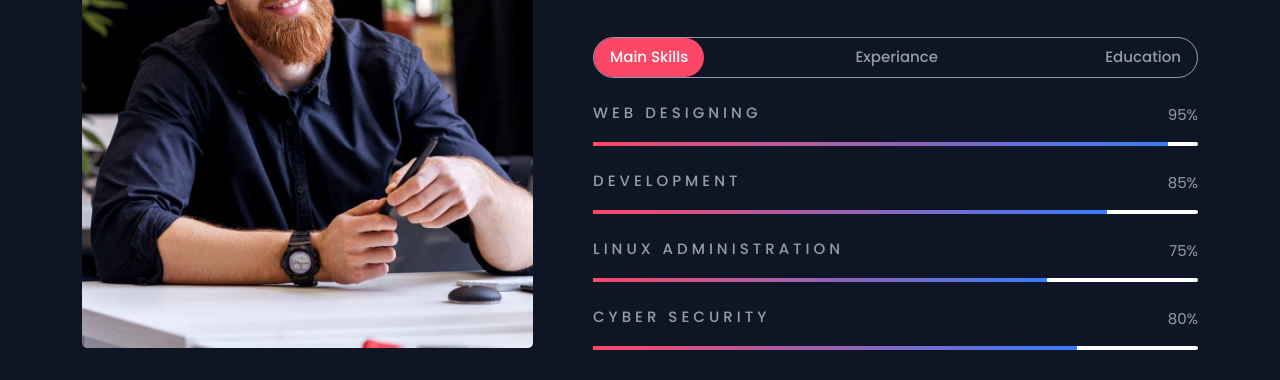
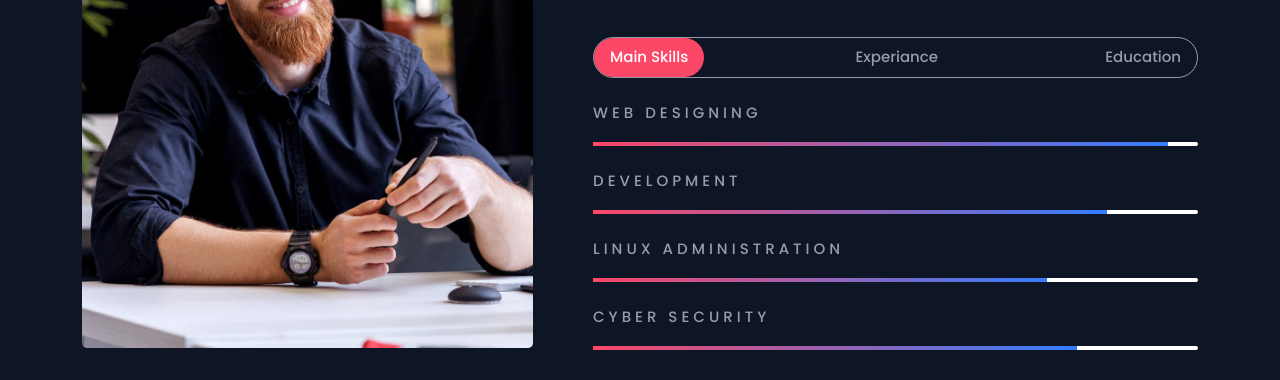
Before and after one commit to AjayAllahbadia/Ajay.github.io, a plain HTML site: page index.html in a window 1280 px wide. Shown: the part 872-1252 px from the top of the page. Drawn offline with nearby package versions, Linux system fonts and the light colour scheme.

Commit message:
Portfolio_Website

```diff
--- a/index.html
+++ b/index.html
@@ -123,7 +123,7 @@
                                             aria-valuenow="0" aria-valuemin="0" aria-valuemax="100">
                                         </div>
                                     </div>
-                                    <span class="label">95%</span>
+                                    <span class="label"></span>
                                 </div>
                                 <div class="single-progress">
                                     <h6>Development</h6>
@@ -132,7 +132,7 @@
                                             aria-valuenow="0" aria-valuemin="0" aria-valuemax="100">
                                         </div>
                                     </div>
-                                    <span class="label">85%</span>
+                                    <span class="label"></span>
                                 </div>
                                 <div class="single-progress">
                                     <h6>Linux Administration</h6>
@@ -141,7 +141,7 @@
                                             aria-valuenow="0" aria-valuemin="0" aria-valuemax="100">
                                         </div>
                                     </div>
-                                    <span class="label">75%</span>
+                                    <span class="label"></span>
                                 </div>
                                 <div class="single-progress">
                                     <h6>Cyber Security</h6>
@@ -150,7 +150,7 @@
                                             aria-valuenow="0" aria-valuemin="0" aria-valuemax="100">
                                         </div>
                                     </div>
-                                    <span class="label">80%</span>
+                                    <span class="label"></span>
                                 </div>
                             </div>
                             <!-- <div class="tab-pane fade" id="pills-Award" role="tabpanel"
```
Also changed, not shown: 5 other files.
